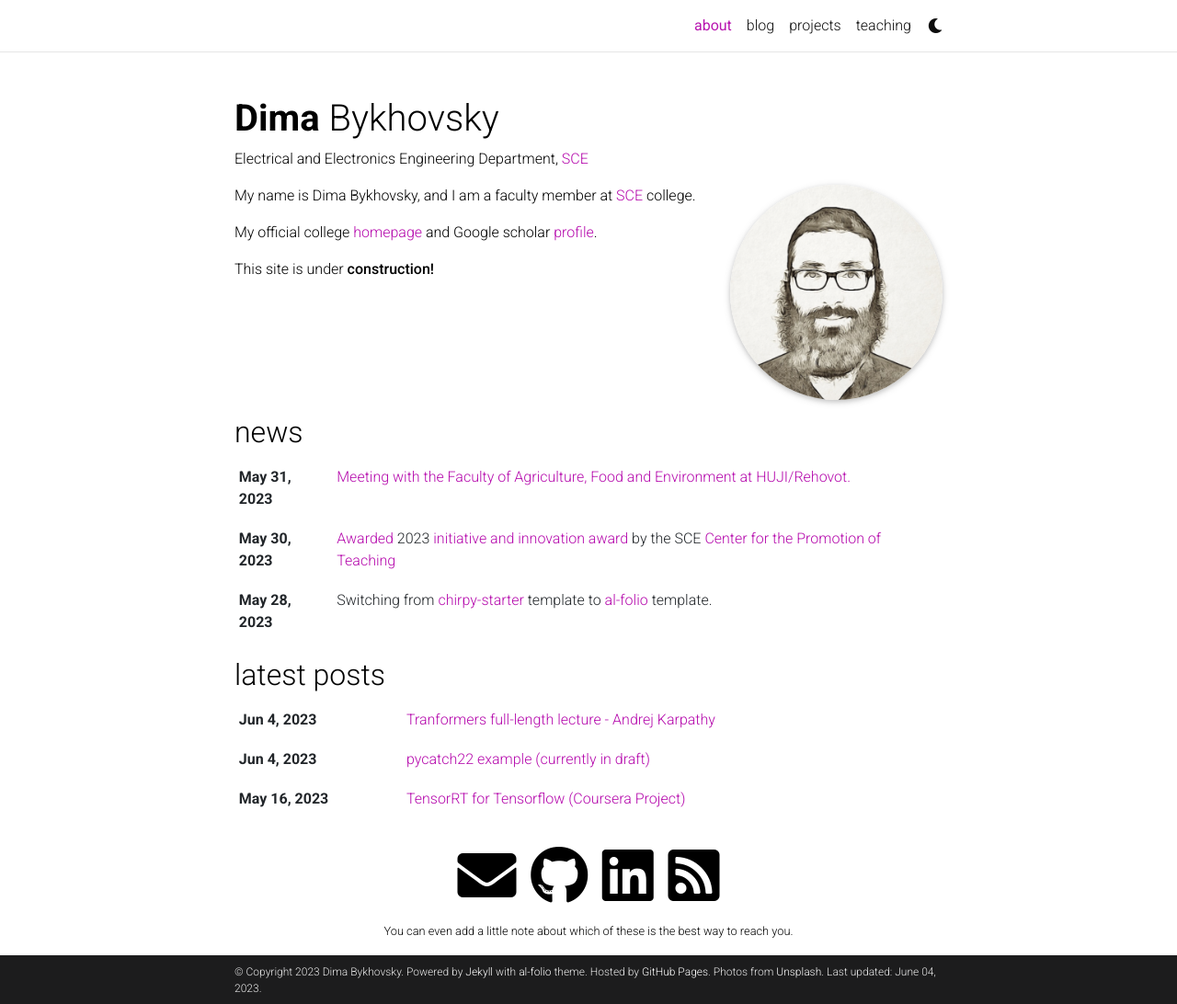
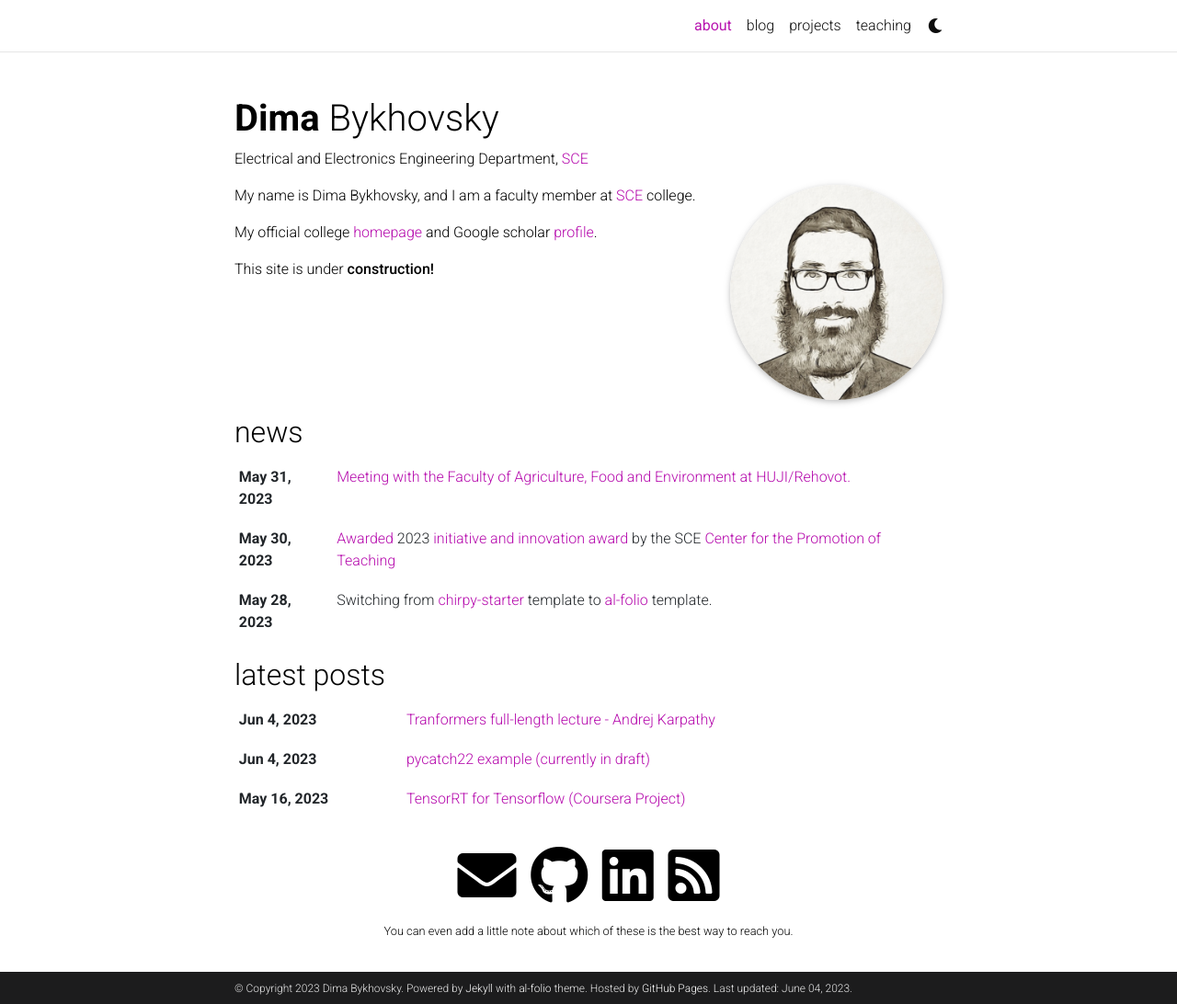
Before and after one commit to bykhov/bykhov.github.io, a Jekyll site: the page built from _pages/about.md, in a window 1280 px wide and 1092 px high. Shown: the whole window at 92% size. Built offline with Jekyll 4.4.1, drawn with Linux system fonts in a browser that asks for light colours; full-size pictures stand in for the smaller copies a plugin makes; comment, search, counter and statistics services are not loaded; a style sheet for code colours, icons or effects is not loaded; some of the changed lines change nothing that is shown.

Commit message:
Update _config.yml

```diff
--- a/_config.yml
+++ b/_config.yml
@@ -12,7 +12,6 @@
 footer_text: >
   Powered by <a href="https://jekyllrb.com/" target="_blank">Jekyll</a> with <a href="https://github.com/alshedivat/al-folio">al-folio</a> theme.
   Hosted by <a href="https://pages.github.com/" target="_blank">GitHub Pages</a>.
-  Photos from <a href="https://unsplash.com" target="_blank">Unsplash</a>.
 keywords: jekyll, jekyll-theme, academic-website, portfolio-website  # add your own keywords or leave empty
 
 lang: en # the language of your site (for example: en, fr, cn, ru, etc.)
@@ -82,7 +81,7 @@
 mastodon_username: # your mastodon instance+username in the format instance.tld/@username
 linkedin_username: dimabykhov # your LinkedIn user name
 telegram_username: # your Telegram user name
-scholar_userid: # your Google Scholar ID
+scholar_userid: CnXQntIAAAAJ # your Google Scholar ID
 semanticscholar_id: # your Semantic Scholar ID
 whatsapp_number: # your WhatsApp number (full phone number in international format. Omit any zeroes, brackets, or dashes when adding the phone number in international format.)
 orcid_id: # your ORCID ID
```
